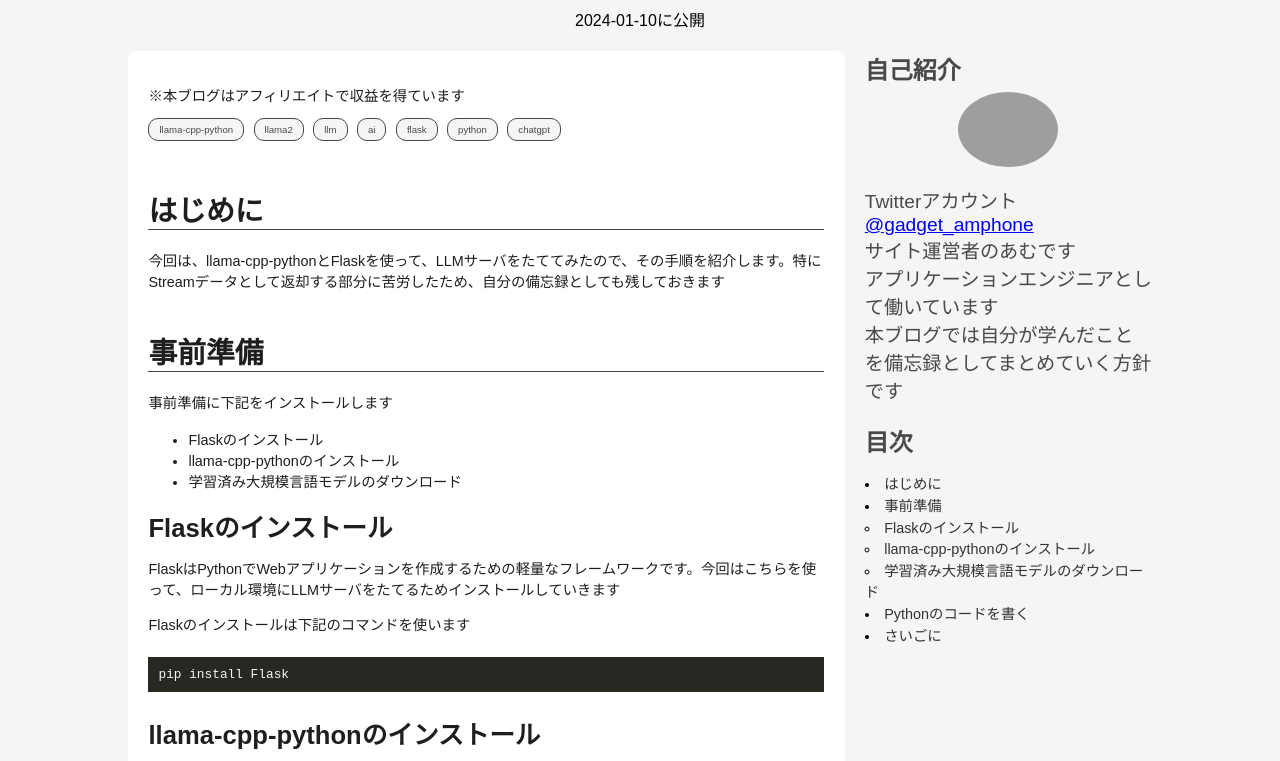
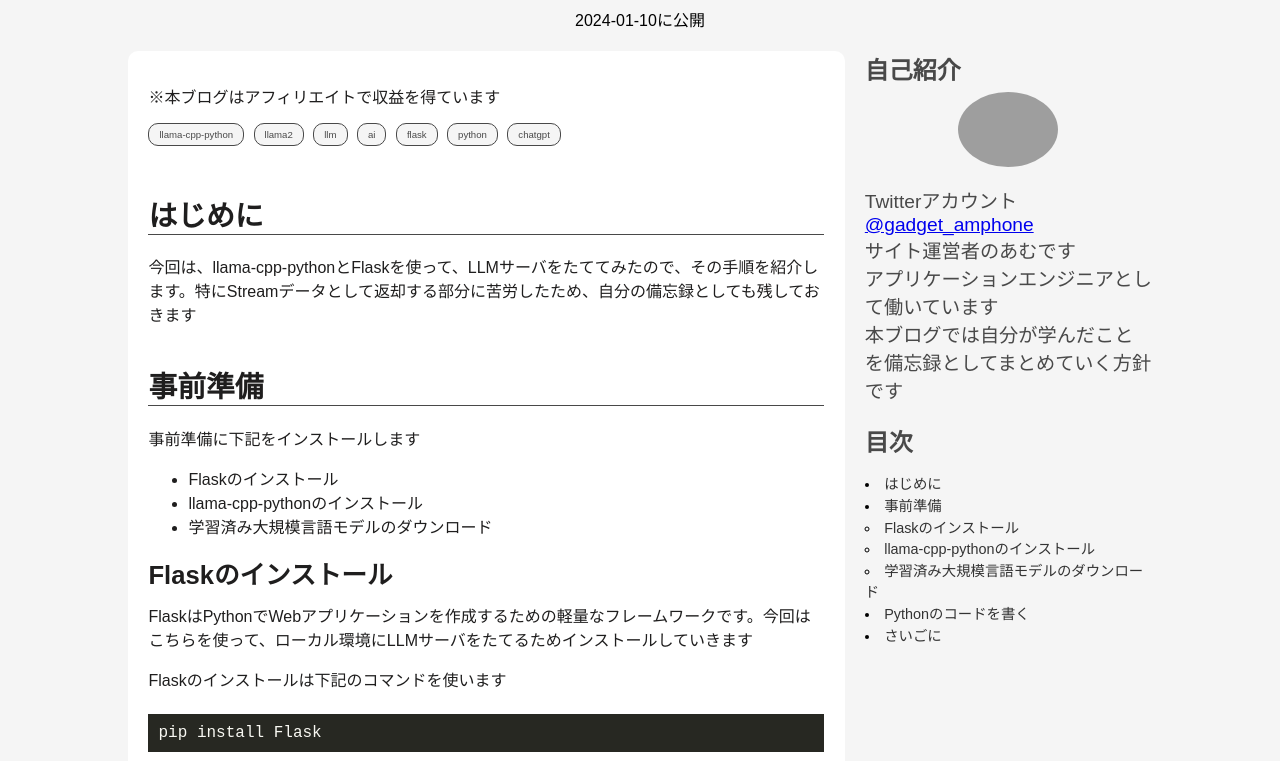
Before and after one commit to nk27/amtechblog, a plain HTML site: page posts/llm-flask/index.html in a window 1280 px wide. Shown: the part 124-885 px from the top of the page. Drawn offline with Linux system fonts and the light colour scheme; grey boxes are pictures that could not be loaded.

Commit message:
change font-size

```diff
--- a/css/single.css
+++ b/css/single.css
@@ -75,12 +75,12 @@ div.tags a {
 .article p {
     margin-top: 0.8rem;
     color: #1f1e1e;
-    font-size: 0.9rem;
+    font-size: 1.0rem;
 }
 
 .article li {
     color: #1f1e1e;
-    font-size: 0.9rem;
+    font-size: 1.0rem;
 }
 
 .article pre {
@@ -92,7 +92,7 @@ div.tags a {
 }
 
 code span {
-    font-size: 0.8rem;
+    font-size: 1.0rem;
 }
 
 .table-of-contents ul {
```
